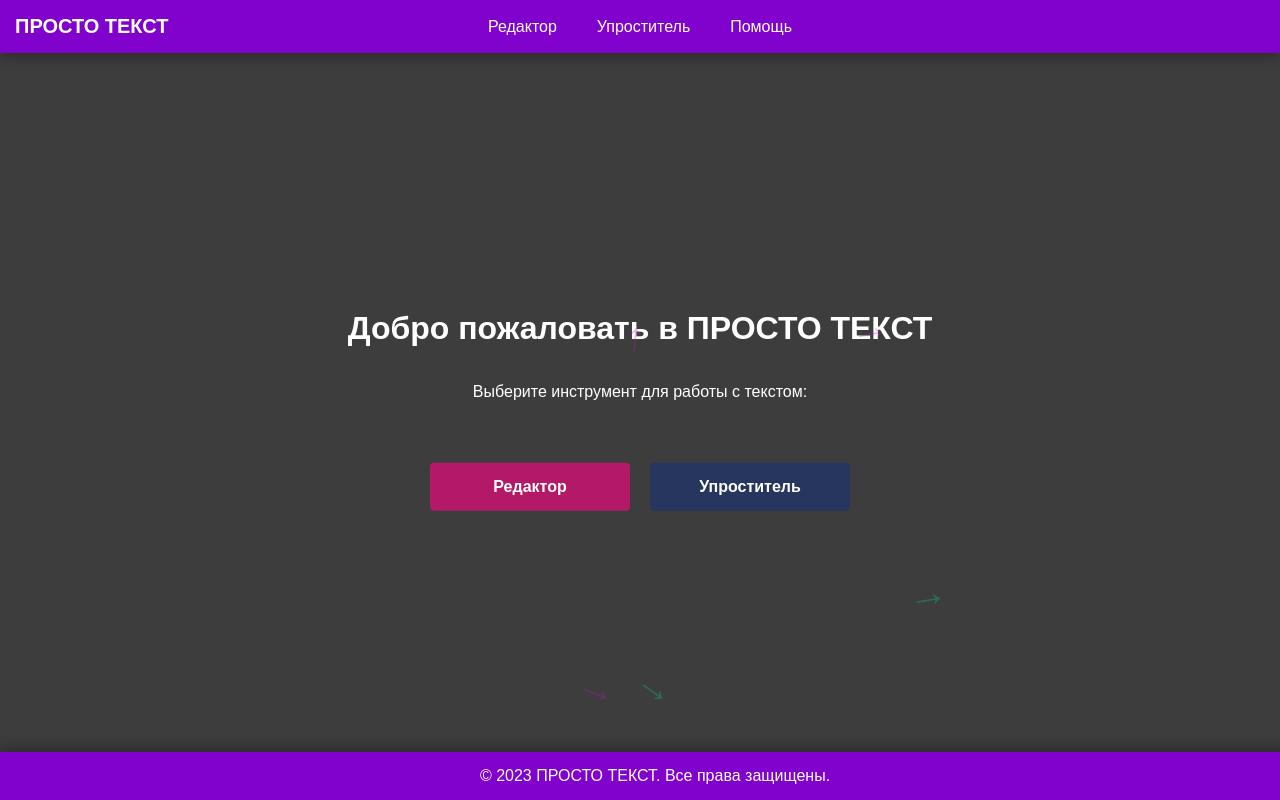
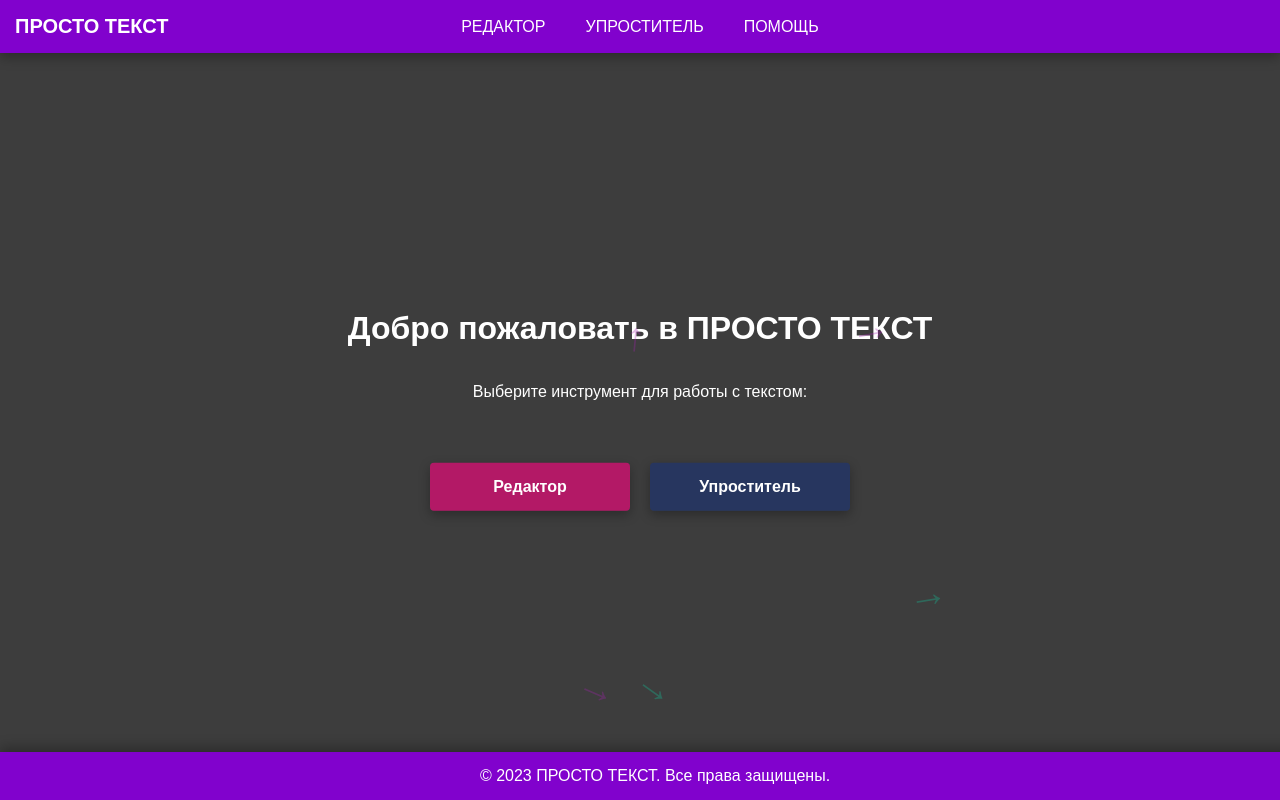
Before and after one commit to lSLENDYl/AFT-CatiWeb, a Flask app: page / in a window 1280 px wide. Run offline with Flask 3, Linux system fonts and the light colour scheme.

Commit message:
html and css

```diff
--- a/app/static/css/style.css
+++ b/app/static/css/style.css
@@ -42,7 +42,7 @@ body {
 /* Основной контент */
 .content {
     max-width: 800px;
-    margin: 2rem auto;
+    margin: 2rem 15%;
     padding: 0 1rem;
     padding-bottom: 100px; /* Отступ для футера */
 }
--- a/app/templates/base.html
+++ b/app/templates/base.html
@@ -32,6 +32,7 @@
         .nav-buttons {
             display: flex;
             gap: 10px;
+            flex: 1;
         }
 
         .nav-buttons-left {
@@ -67,6 +68,7 @@
             font-weight: bold;
             cursor: pointer;
             transition: transform 0.3s ease;
+            margin-right: 20px;
         }
 
         .logo:hover {
@@ -171,16 +173,16 @@
     <div class="arrows-container"></div>
     <!-- Навигационная панель -->
     <div class="navbar">
+        <a href="{{ url_for('index') }}" class="logo" data-color="#1ddcbb">ПРОСТО ТЕКСТ</a>
         <div class="nav-buttons">
             <div class="nav-buttons-left">
-                <a href="{{ url_for('editor') }}" class="nav-button" data-color="#e60a78">Редактор</a>
-                <a href="{{ url_for('simplifier') }}" class="nav-button">Упроститель</a>
+                <a href="{{ url_for('editor') }}" class="nav-button" data-color="#e60a78">РЕДАКТОР</a>
+                <a href="{{ url_for('simplifier') }}" class="nav-button">УПРОСТИТЕЛЬ</a>
             </div>
             <div class="nav-buttons-right">
-                <a href="{{ url_for('help') }}" class="nav-button" data-color="#1e346e">Помощь</a>
+                <a href="{{ url_for('help') }}" class="nav-button" data-color="#1e346e">ПОМОЩЬ</a>
             </div>
         </div>
-        <a href="{{ url_for('index') }}" class="logo" data-color="#1ddcbb">ПРОСТО ТЕКСТ</a>
     </div>
 
     {% with messages = get_flashed_messages() %}
--- a/app/templates/index.html
+++ b/app/templates/index.html
@@ -18,8 +18,8 @@
     <h1 style="margin-bottom: 20px;">Добро пожаловать в ПРОСТО ТЕКСТ</h1>
     <p style="margin-bottom: 30px;">Выберите инструмент для работы с текстом:</p>
     <div class="buttons" style="display: flex; justify-content: center; gap: 20px;">
-        <a href="{{ url_for('editor') }}" class="button" style="background-color: rgba(230, 10, 120, 0.7); padding: 15px 25px;">Редактор</a>
-        <a href="{{ url_for('simplifier') }}" class="button" style="background-color: rgba(30, 52, 110, 0.7); padding: 15px 25px;">Упроститель</a>
+        <a href="{{ url_for('editor') }}" class="button" style="background-color: rgba(230, 10, 120, 0.7); padding: 15px 25px; box-shadow: 0 4px 12px rgba(0, 0, 0, 0.3);">Редактор</a>
+        <a href="{{ url_for('simplifier') }}" class="button" style="background-color: rgba(30, 52, 110, 0.7); padding: 15px 25px; box-shadow: 0 4px 12px rgba(0, 0, 0, 0.3);">Упроститель</a>
     </div>
 </div>
 {% endblock %}
```
